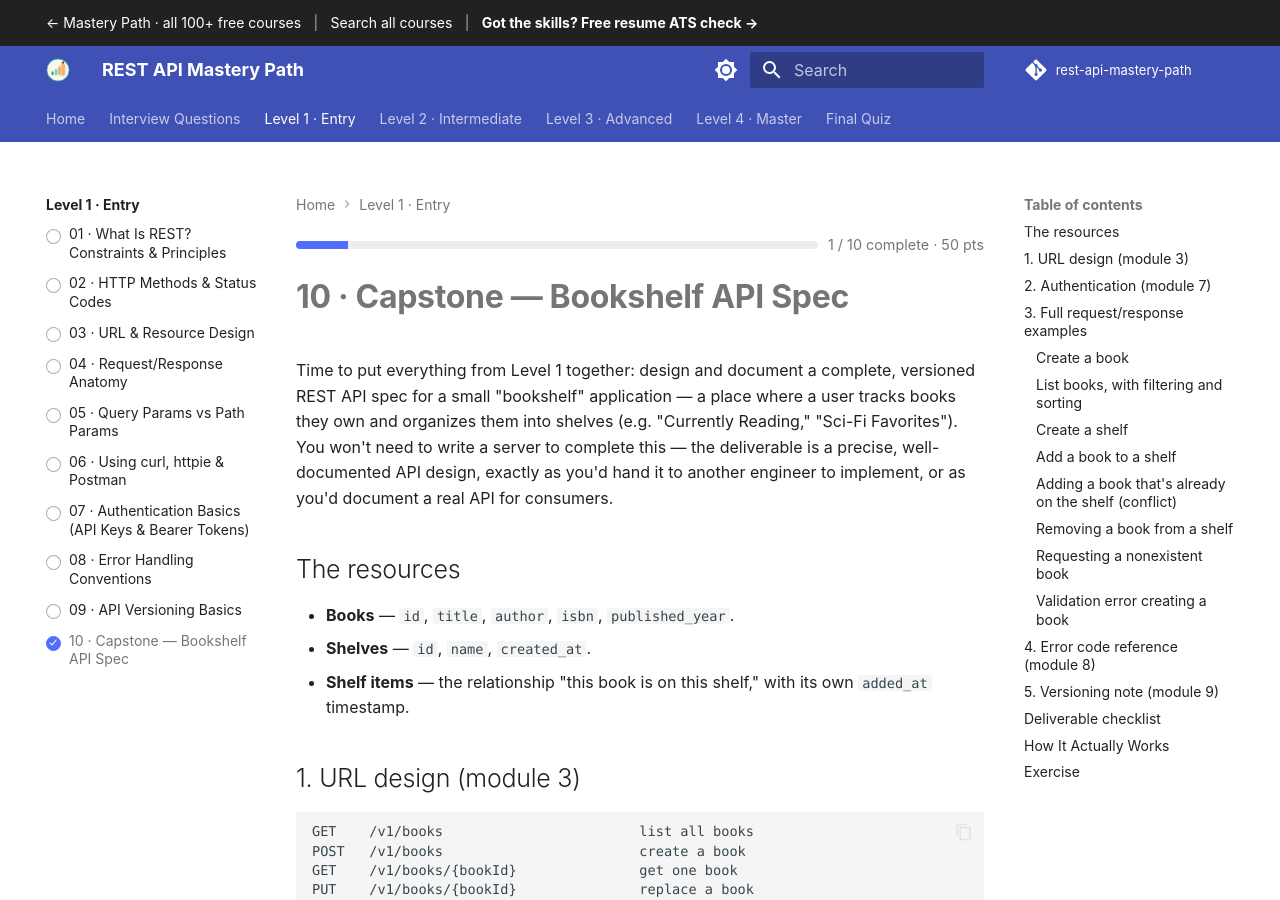
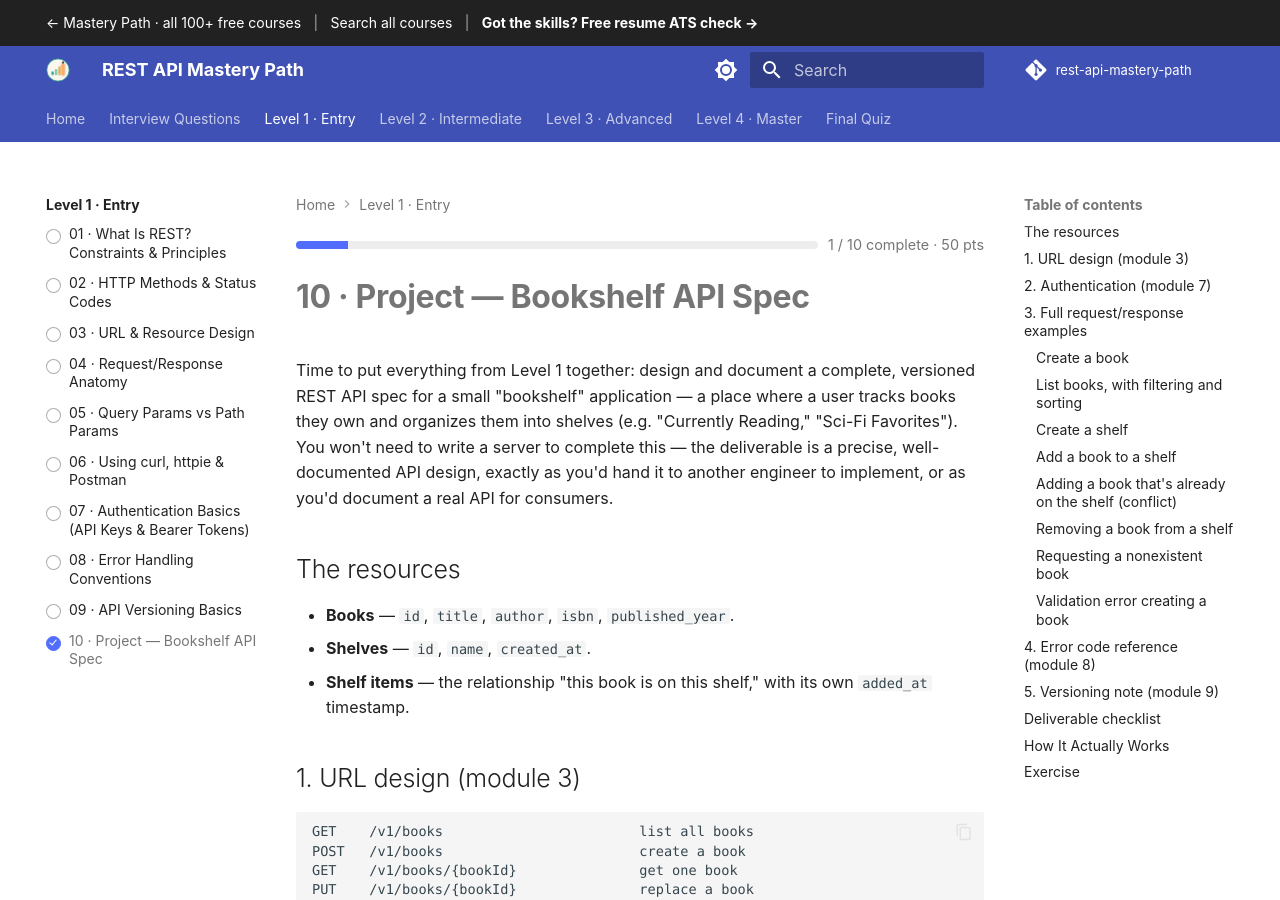
Before and after one commit to SIGILIPELLI/rest-api-mastery-path, an MkDocs documentation site: the page built from docs/level-1/10-capstone-bookshelf-api.md, in a window 1280 px wide and 900 px high. Built offline with MkDocs 1.6.1 and Material for MkDocs 9.7.7, drawn with Linux system fonts in a browser that asks for light colours; comment, search, counter and statistics services are not loaded.

Commit message:
Level-end build pages are titled Project; Capstone is reserved for the Level 4 course capstone
Co-Authored-By: Claude Sonnet 5.5 <noreply@anthropic.com>

```diff
--- a/docs/level-1/10-capstone-bookshelf-api.md
+++ b/docs/level-1/10-capstone-bookshelf-api.md
@@ -2,7 +2,7 @@
 description: "Capstone — Bookshelf API Spec — Time to put everything from Level 1 together: design and document a complete, versioned REST API spec for a small…"
 ---
 
-# 10 · Capstone — Bookshelf API Spec
+# 10 · Project — Bookshelf API Spec
 
 Time to put everything from Level 1 together: design and document a
 complete, versioned REST API spec for a small "bookshelf" application — a
--- a/mkdocs.yml
+++ b/mkdocs.yml
@@ -90,7 +90,7 @@ nav:
       - "07 · Authentication Basics (API Keys & Bearer Tokens)": level-1/07-authentication-basics.md
       - "08 · Error Handling Conventions": level-1/08-error-handling-conventions.md
       - "09 · API Versioning Basics": level-1/09-versioning-basics.md
-      - "10 · Capstone — Bookshelf API Spec": level-1/10-capstone-bookshelf-api.md
+      - "10 · Project — Bookshelf API Spec": level-1/10-capstone-bookshelf-api.md
   - "Level 2 · Intermediate":
       - Overview: level-2/index.md
       - "01 · Pagination": level-2/01-pagination.md
```
